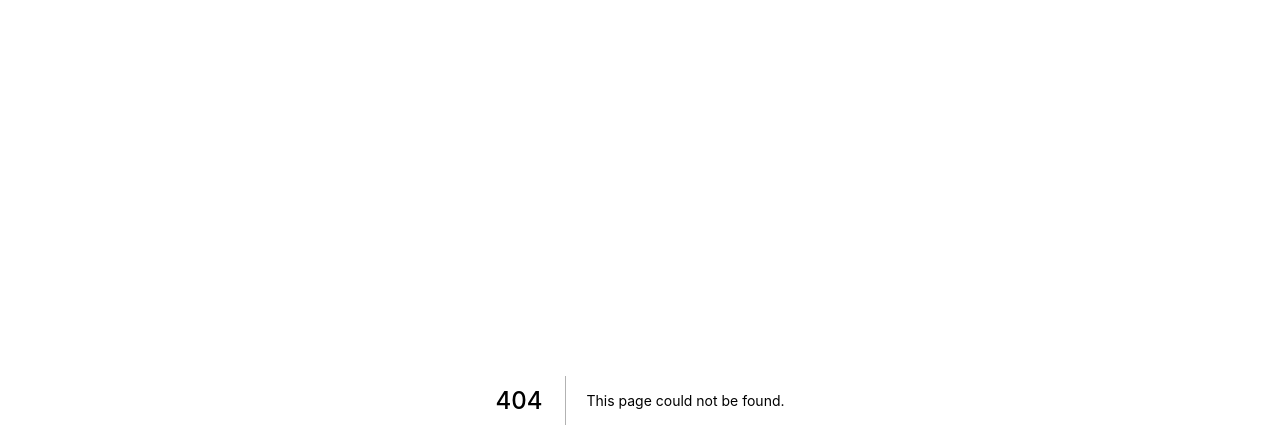
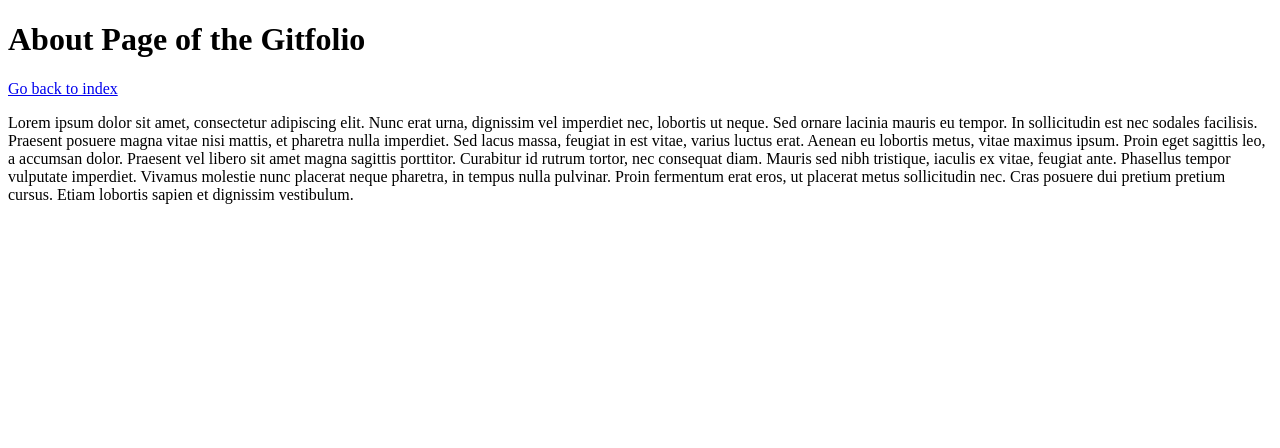
Before and after one commit to MidasXIV/gitfolio, a Next.js app: page /about in a window 1280 px wide. Before the commit this address had no page. Shown: the top 448 px of the page. Built offline with nearby package versions, Linux system fonts and the light colour scheme.

Commit message:
Lesson 2 - Using "Head" and "Link"
- use Head tag to set title of the page and icon
- use link to transition between pages without reloading them. Using link we do not request for resources again.
  - shifting from index to about and about to index, doesn't request index again.

```diff
--- a/package.json
+++ b/package.json
@@ -8,7 +8,7 @@
     "start": "next start"
   },
   "dependencies": {
-    "next": "9.4.4",
+    "next": "^9.4.4",
     "react": "16.13.1",
     "react-dom": "16.13.1"
   }
--- /dev/null
+++ b/pages/about.jsx
@@ -0,0 +1,35 @@
+import Link from 'next/link';
+import Head from 'next/head';
+
+const aboutPage = () => (
+  <div>
+    <Head>
+      <title>Gitfolio</title>
+      <link rel="icon" href="/favicon.ico" />
+    </Head>
+    <h1>About Page of the Gitfolio</h1>
+    <Link href="/">
+      <a>Go back to index</a>
+    </Link>
+    <p>
+      Lorem ipsum dolor sit amet, consectetur adipiscing elit.
+      Nunc erat urna, dignissim vel imperdiet nec, lobortis ut neque.
+      Sed ornare lacinia mauris eu tempor.
+      In sollicitudin est nec sodales facilisis.
+      Praesent posuere magna vitae nisi mattis, et pharetra nulla imperdiet.
+      Sed lacus massa, feugiat in est vitae, varius luctus erat.
+      Aenean eu lobortis metus, vitae maximus ipsum.
+      Proin eget sagittis leo, a accumsan dolor.
+      Praesent vel libero sit amet magna sagittis porttitor.
+      Curabitur id rutrum tortor, nec consequat diam.
+      Mauris sed nibh tristique, iaculis ex vitae, feugiat ante.
+      Phasellus tempor vulputate imperdiet.
+      Vivamus molestie nunc placerat neque pharetra, in tempus nulla pulvinar.
+      Proin fermentum erat eros, ut placerat metus sollicitudin nec.
+      Cras posuere dui pretium pretium cursus.
+      Etiam lobortis sapien et dignissim vestibulum.
+  </p>
+  </div>
+);
+
+export default aboutPage;
```
Also changed, not shown: pages/index.jsx (added, +69 -0 lines), pages/default.js (renamed from pages/index.js).
